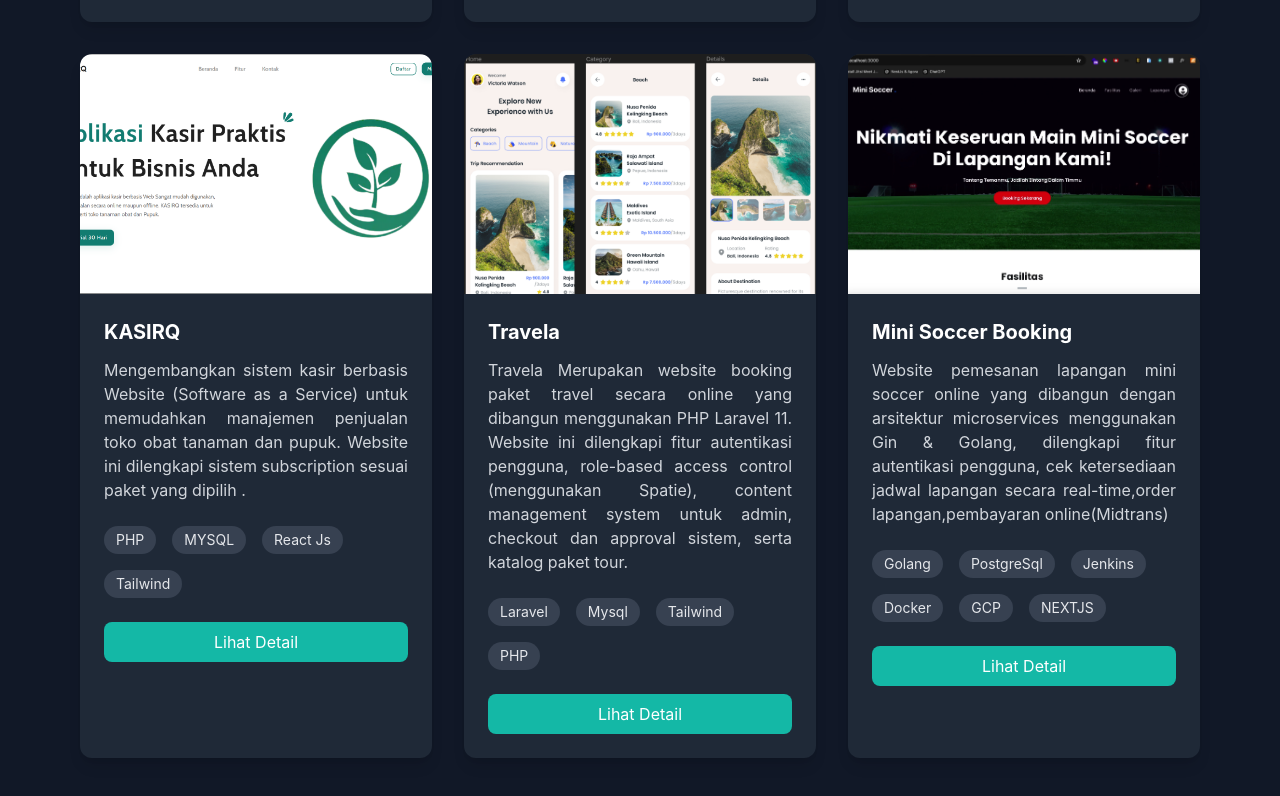
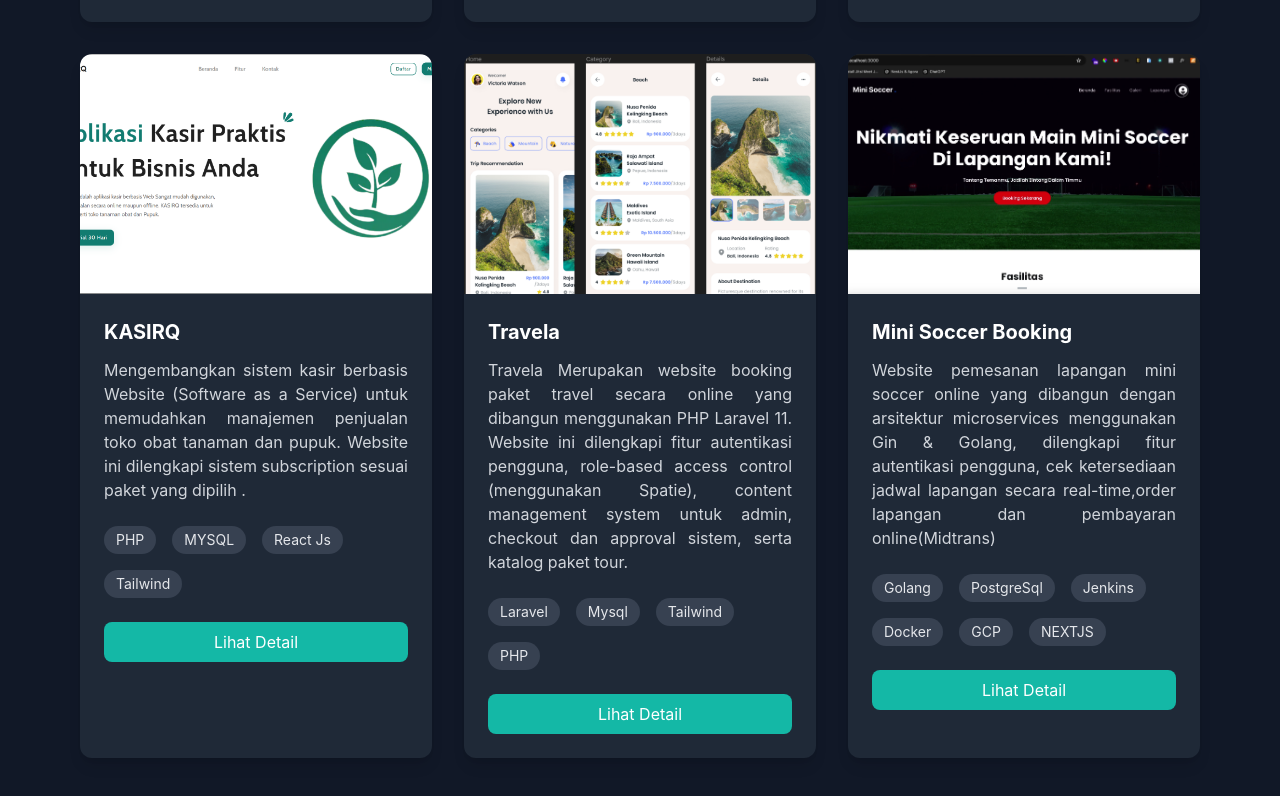
Before and after one commit to alghoziii/portofolio-x, a Next.js app: page / in a window 1280 px wide. Shown: the part 3238-4034 px from the top of the page. Built offline with nearby package versions, Linux system fonts and the light colour scheme.

Commit message:
Update index.js

```diff
--- a/pages/index.js
+++ b/pages/index.js
@@ -61,7 +61,7 @@ export default function Home() {
     {
       image: "/booking.png",
       title: "Mini Soccer Booking",
-      desc: "Website pemesanan lapangan mini soccer online yang dibangun dengan arsitektur microservices menggunakan Gin & Golang, dilengkapi fitur autentikasi pengguna, cek ketersediaan jadwal lapangan secara real-time,order lapangan,pembayaran online(Midtrans)",
+      desc: "Website pemesanan lapangan mini soccer online yang dibangun dengan arsitektur microservices menggunakan Gin & Golang, dilengkapi fitur autentikasi pengguna, cek ketersediaan jadwal lapangan secara real-time,order lapangan dan pembayaran online(Midtrans)",
       view: "https://github.com/alghoziii/mini-soccer-booking",
       techStack: ["Golang", " PostgreSql", "Jenkins", "Docker", "GCP", "NEXTJS"]
 
```
